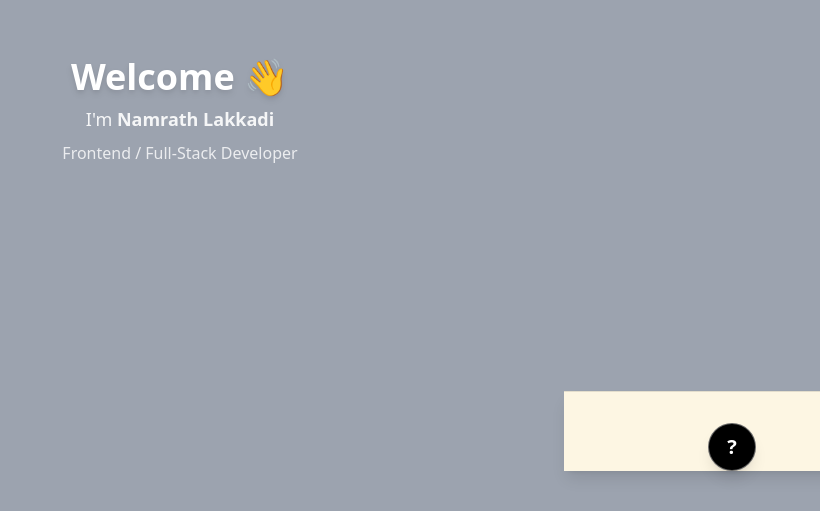
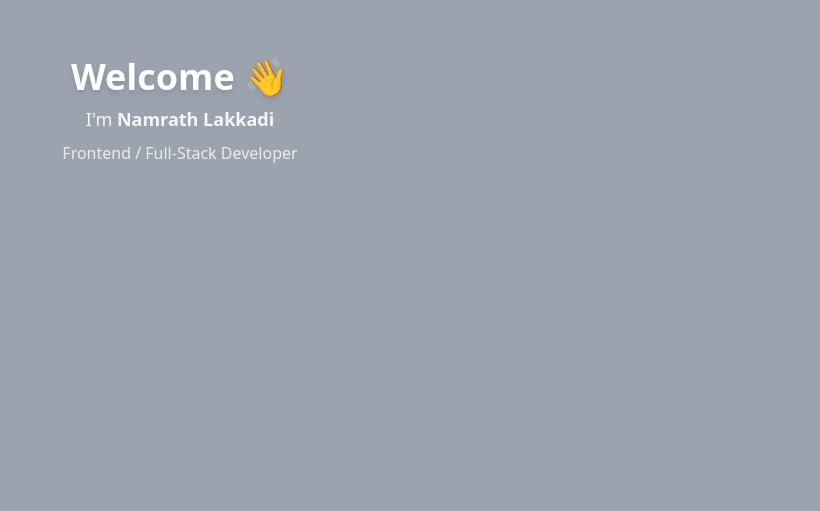
Before and after one commit to NamrathReddy/Namrath-Lakkadi-Portfolio, a React (Vite) app: page / in a window 1280 px wide. Shown: the part 289-800 px from the top of the page, without its empty margins (460-1280 px from the left). Built offline with nearby package versions, Linux system fonts and the light colour scheme.

Commit message:
synchronized FloatyShell opacity and handled all the edge cases

```diff
--- a/src/App.jsx
+++ b/src/App.jsx
@@ -6,10 +6,16 @@ import GreenSection from "./sections/GreenSection";
 import YellowSection from "./sections/YellowSection";
 import FloatyShell from "./components/FloatyShell";
 
-const sections = [LandingSection, BlueSection, RedSection, GreenSection, YellowSection];
+const sections = [
+  LandingSection,
+  BlueSection,
+  RedSection,
+  GreenSection,
+  YellowSection
+];
 
 export default function App() {
-  const [currentSectionIndex, setCurrentSectionIndex] = useState(0);
+  const [currentSectionIndices, setCurrentSectionIndices] = useState(new Set());
 
   const containerRef = useRef(null);
   const sectionRefs = useRef([]);
@@ -27,11 +33,9 @@ export default function App() {
     }))
   );
 
-  // When a section reports “intro finished successfully”
   function handleIntroComplete(index) {
     setSectionStates((prev) => {
       const copy = [...prev];
-      // lock this section
       copy[index] = {
         ...copy[index],
         locked: true,
@@ -54,24 +58,37 @@ export default function App() {
 
           entries.forEach((entry) => {
             const index = Number(entry.target.dataset.index);
+
             if (Number.isNaN(index)) return;
 
             const state = { ...copy[index] };
 
+            // ADD or REMOVE INDEX based on intersecting state
             if (entry.isIntersecting) {
-              // ENTER view
+              // Add index
+              setCurrentSectionIndices((prev) => {
+                const next = new Set(prev);
+                next.add(index);
+                return next;
+              });
 
-              setCurrentSectionIndex(index);
-
+              // Play intro if not locked
               if (!state.locked) {
-                state.playIntro = true;   // trigger intro
-                state.abortIntro = false; // clear abort
+                state.playIntro = true;
+                state.abortIntro = false;
               }
             } else {
-              // LEAVE view
+              // Remove index
+              setCurrentSectionIndices((prev) => {
+                const next = new Set(prev);
+                next.delete(index);
+                return next;
+              });
+
+              // Stop intro if not locked
               if (!state.locked) {
-                state.abortIntro = true;  // abort running animation
-                state.playIntro = false;  // stop asking to play
+                state.abortIntro = true;
+                state.playIntro = false;
               }
             }
 
@@ -82,11 +99,11 @@ export default function App() {
         });
       },
       {
-        threshold: 0.5, // section considered "in view" when 50% visible
+        threshold: 0.1,
       }
     );
 
-    // Attach data-index and observe each section container
+    // Observe each section div
     Array.from(children).forEach((el, index) => {
       el.dataset.index = index;
       observer.observe(el);
@@ -95,7 +112,11 @@ export default function App() {
     return () => observer.disconnect();
   }, []);
 
-  return (<>
+  const indicesArray = [...currentSectionIndices];
+  const mainIndex = indicesArray[0] ?? 0;
+
+  return (
+    <>
       <div
         ref={containerRef}
         className="w-full snap-y snap-mandatory overflow-y-scroll h-screen"
@@ -111,16 +132,17 @@ export default function App() {
               abortIntro={sectionStates[index]?.abortIntro}
               locked={sectionStates[index]?.locked}
               onIntroComplete={() => handleIntroComplete(index)}
-            // ⭐ Only pass scrollToSection to LandingSection (index === 0)
-            {...(index === 0 ? { scrollToSection } : {})} //why no prop name?
+              {...(index === 0 ? { scrollToSection } : {})}
             />
           </div>
         ))}
       </div>
-    {/* ⭐ Adding FloatyShell here (AFTER scroll area) */}
+
+      {/* ⭐ FloatyShell BELOW the scrolling content */}
       <FloatyShell
-      currentSectionIndex={currentSectionIndex}
+        currentSectionIndices={indicesArray}
         scrollToSection={scrollToSection}
+        locked={sectionStates[mainIndex]?.locked}
       />
     </>
   );
--- a/src/components/FloatyShell.jsx
+++ b/src/components/FloatyShell.jsx
@@ -1,56 +1,50 @@
 import React, { useEffect, useState } from "react";
 
 const sectionConfig = [
-  {
-    id: "landing",
-    label: "Why Colors?",
-    type: "landing",
-    bgClass: "bg-[#FDF6E3]",
-  },
-  { id: "blue", label: "Blue – Skills & Tech", type: "color", bgClass: "bg-blue-600" },
-  { id: "red", label: "Red – Projects & Impact", type: "color", bgClass: "bg-red-600" },
-  { id: "green", label: "Green – How I Work", type: "color", bgClass: "bg-green-600" },
-  { id: "yellow", label: "Yellow – Connect", type: "color", bgClass: "bg-yellow-500" },
+  { id: "landing", label: "Why Colors?", type: "landing", bgClass: "bg-[#FDF6E3]" },
+  { id: "blue", label: "Skills & Tech", type: "color", bgClass: "bg-blue-600" },
+  { id: "red", label: "Projects & Impact", type: "color", bgClass: "bg-red-600" },
+  { id: "green", label: "My Work Style", type: "color", bgClass: "bg-green-600" },
+  { id: "yellow", label: "Connect With Me", type: "color", bgClass: "bg-yellow-500" },
 ];
 
-export default function FloatyShell({ currentSectionIndex, scrollToSection }) {
+export default function FloatyShell({
+  currentSectionIndices,
+  scrollToSection,
+  locked
+}) {
   const [isOpen, setIsOpen] = useState(false);
 
-  const isLanding = currentSectionIndex === 0;
-  const currentConfig = sectionConfig[currentSectionIndex];
+  // primary index (first intersecting section)
+  const mainIndex = currentSectionIndices[0] ?? 0;
 
-  // auto-close on section change
-  useEffect(() => setIsOpen(false), [currentSectionIndex]);
+  const isLanding = mainIndex === 0;
+  const currentConfig = sectionConfig[mainIndex];
 
-  // icon logic
+  // auto-close when section changes
+  useEffect(() => {
+    setIsOpen(false);
+  }, [mainIndex]);
+
   const floatyIcon = isLanding
-    ? isOpen
-      ? "X"
-      : "?"
-    : isOpen
-    ? "X"
-    : "◎"; // placeholder icon for 4-color wheel
+    ? isOpen ? "X" : "?"
+    : isOpen ? "X" : "◎";
 
-  // build container class
   const containerClass = [
-    "fixed w-full transition-all duration-300 ease-out overflow-hidden z-20",
-    currentConfig.bgClass,
-    "border-t border-black/10 shadow-lg",
-    isOpen ? "rounded-t-md" : "rounded-none",
-    // positioning logic
+    "fixed w-full transition-all duration-300 ease-out overflow-hidden z-20 border border-black",
+    (locked && currentSectionIndices.length===1)? `opacity-100 ${currentConfig.bgClass}` : "opacity-0",
     isOpen
-      ? isLanding
-        ? "left-0 bottom-0 h-screen xl:h-[33vh]"
-        : "left-0 bottom-0 h-screen xl:h-auto"
-      : isLanding
-      ? "left-[80vw] bottom-[5vh] h-[10vh]"
-      : "left-0 bottom-[5vh] h-[10vh]",
+      ? (isLanding
+          ? "left-0 bottom-0 h-screen xl:h-[33vh]"
+          : "left-0 bottom-0 h-screen xl:h-auto")
+      : (isLanding
+          ? "left-[80vw] bottom-[5vh] h-[10vh]"
+          : "left-0 bottom-[5vh] h-[10vh]"),
   ].join(" ");
 
-  // landing content
   function LandingExpanded() {
     return (
-      <div className="h-full xl:h-auto px-4 pt-4 pb-20 xl:pb-4 text-sm md:text-base">
+      <div className="h-full px-4 pt-4 pb-20 xl:pb-4 text-sm md:text-base">
         <h3 className="font-semibold mb-2">Why 4 Colors?</h3>
         <p className="mb-2">
           Communication theory groups people into four color styles — Blue,
@@ -58,27 +52,25 @@ export default function FloatyShell({ currentSectionIndex, scrollToSection }) {
           collaborate, and decide.
         </p>
         <ul className="list-disc list-inside space-y-1">
-          <li><span className="font-semibold">Blue</span> — precise, analytical, detail-driven.</li>
-          <li><span className="font-semibold">Green</span> — supportive, calm, people-first.</li>
-          <li><span className="font-semibold">Yellow</span> — optimistic, energetic, visionary.</li>
-          <li><span className="font-semibold">Red</span> — decisive, bold, action-focused.</li>
+          <li><strong>Blue</strong> — precise, analytical, detail-driven.</li>
+          <li><strong>Green</strong> — supportive, calm, people-first.</li>
+          <li><strong>Yellow</strong> — optimistic, energetic, visionary.</li>
+          <li><strong>Red</strong> — decisive, bold, action-focused.</li>
         </ul>
         <p className="mt-3">
-          My portfolio uses these four colors to show different sides of how I
-          think and work. Use the floaty to explore each color.
+          My portfolio uses these four colors to show different sides of how I think and work.
         </p>
       </div>
     );
   }
 
-  // colored section expanded content
   function ColorExpanded() {
     const otherSections = sectionConfig
       .map((c, i) => ({ ...c, index: i }))
-      .filter((c) => c.type === "color" && c.index !== currentSectionIndex);
+      .filter((c) => c.type === "color" && c.index !== mainIndex);
 
     return (
-      <div className="h-full xl:h-auto px-4 pt-4 pb-20 xl:pb-4 flex flex-col gap-3 text-white">
+      <div className="h-full px-4 pt-4 pb-20 xl:pb-4 flex flex-col gap-3 text-white">
         <h3 className="font-semibold">Jump to another perspective:</h3>
 
         <div className="flex flex-col xl:flex-row gap-2">
@@ -97,8 +89,7 @@ export default function FloatyShell({ currentSectionIndex, scrollToSection }) {
         </div>
 
         <p className="text-xs md:text-sm text-white/90 xl:text-white/80">
-          You’re currently viewing:{" "}
-          <span className="font-semibold">{currentConfig.label}</span>
+          You’re currently viewing: <strong>{currentConfig.label}</strong>
         </p>
       </div>
     );
@@ -108,29 +99,28 @@ export default function FloatyShell({ currentSectionIndex, scrollToSection }) {
     <>
       {/* EXPANDING CONTAINER */}
       <div className={containerClass}>
-        {isOpen && (isLanding ? <LandingExpanded /> : <ColorExpanded />)}
+        {isOpen
+          ? (isLanding ? <LandingExpanded /> : <ColorExpanded />)
+          : (!isLanding && (
+              <h1 className="text-center text-2xl text-white">
+                {currentConfig.label}
+              </h1>
+            ))}
       </div>
 
-      {/* FLOATY BUTTON (inside container DOM, but fixed!) */}
+      {/* FLOATY BUTTON */}
       <button
         type="button"
         onClick={() => setIsOpen((prev) => !prev)}
         className={[
-          "fixed z-30",
-          "bottom-[5vh]",
-          "right-[5vw]",
-          "h-12 w-12", // ⭐ size C (48×48)
-          "rounded-full",
-          "flex items-center justify-center",
-          "bg-black text-white",
-          "shadow-lg border border-white/40",
-          "transition-transform duration-200",
-          "active:scale-95",
+          (locked && currentSectionIndices.length===1) ? "opacity-100" : "opacity-0",
+          "fixed z-30 bottom-[5vh] right-[5vw]",
+          "h-12 w-12 rounded-full flex items-center justify-center",
+          "bg-black text-white shadow-lg border border-white/40",
+          "transition-transform duration-200 active:scale-95",
         ].join(" ")}
       >
-        <span className="text-xl font-bold">
-          {floatyIcon === "◎" ? "◎" : floatyIcon}
-        </span>
+        <span className="text-xl font-bold">{floatyIcon}</span>
       </button>
     </>
   );
--- a/src/sections/LandingSection.jsx
+++ b/src/sections/LandingSection.jsx
@@ -74,7 +74,7 @@ export default function LandingSection({
       <div
         className={`absolute inset-0 flex flex-col items-center justify-center
         transition-opacity duration-1000
-        ${showIntro ? "opacity-100" : "opacity-0"}
+        ${showIntro ? "opacity-100 pointer-events-auto" : "opacity-0 pointer-events-none"}
         `}
       >
         <h1 className="text-4xl font-bold mb-2 text-white drop-shadow-md">
```
Lines whose indentation alone changed are shown as unchanged.
